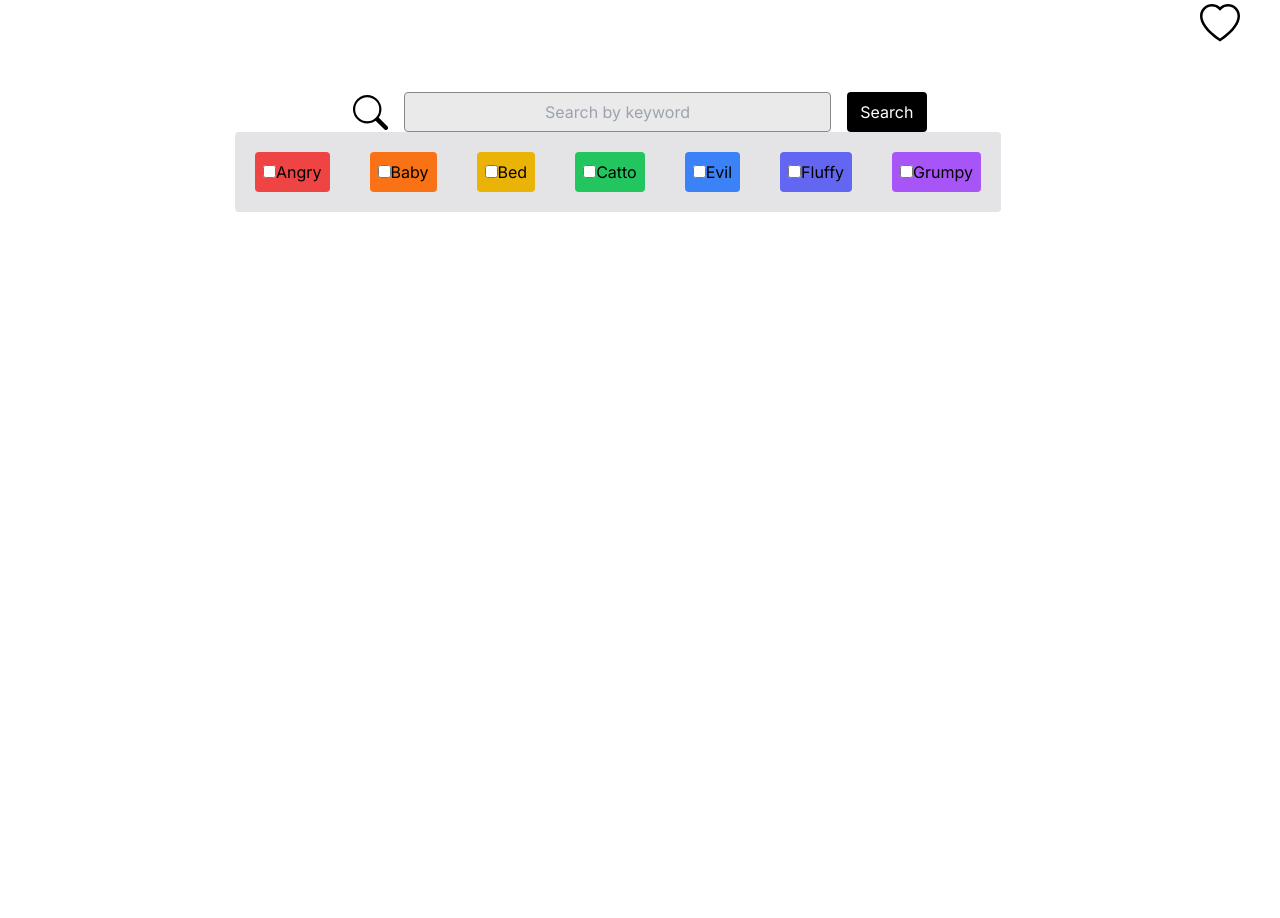
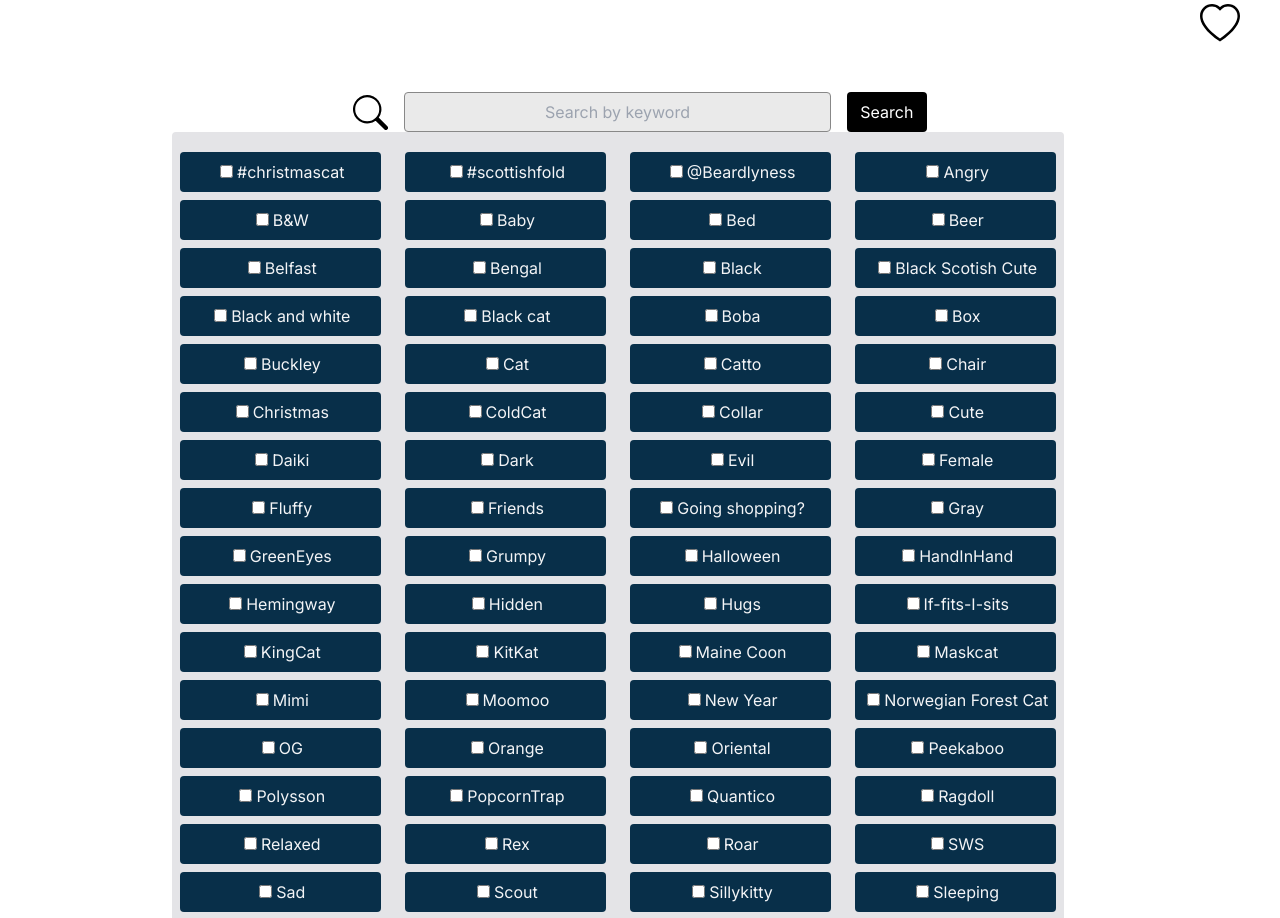
Before and after one commit to PenginYY/cat-lover, a Next.js app: page /CatSearch in a window 1280 px wide. Shown: the part 780-1698 px from the top of the page. Before the commit the page ends 992 px from the top, so only its background shows below. Built offline with nearby package versions, Linux system fonts and the light colour scheme; no server answers.

Commit message:
fix: search by keyword and add keywords data

```diff
--- /dev/null
+++ b/data/keywords.json
@@ -0,0 +1,131 @@
+[
+  "#christmascat",
+  "#scottishfold",
+  "@Beardlyness",
+  "Angry",
+  "B&W",
+  "Baby",
+  "Bed",
+  "Beer",
+  "Belfast",
+  "Bengal",
+  "Black",
+  "Black Scotish Cute",
+  "Black and white",
+  "Black cat",
+  "Boba",
+  "Box",
+  "Buckley",
+  "Cat",
+  "Catto",
+  "Chair",
+  "Christmas",
+  "ColdCat",
+  "Collar",
+  "Cute",
+  "Daiki",
+  "Dark",
+  "Evil",
+  "Female",
+  "Fluffy",
+  "Friends",
+  "Going shopping?",
+  "Gray",
+  "GreenEyes",
+  "Grumpy",
+  "Halloween",
+  "HandInHand",
+  "Hemingway",
+  "Hidden",
+  "Hugs",
+  "If-fits-I-sits",
+  "KingCat",
+  "KitKat",
+  "Maine Coon",
+  "Maskcat",
+  "Mimi",
+  "Moomoo",
+  "New Year",
+  "Norwegian Forest Cat",
+  "OG",
+  "Orange",
+  "Oriental",
+  "Peekaboo",
+  "Polysson",
+  "PopcornTrap",
+  "Quantico",
+  "Ragdoll",
+  "Relaxed",
+  "Rex",
+  "Roar",
+  "SWS",
+  "Sad",
+  "Scout",
+  "Sillykitty",
+  "Sleeping",
+  "Sleepy",
+  "Steve jobs",
+  "Summer",
+  "Tabby",
+  "Tuxedo",
+  "Village",
+  "Yeet",
+  "Zathras",
+  "achievement",
+  "adult",
+  "angry",
+  "angry cat",
+  "babycat",
+  "beautiful",
+  "black",
+  "black & white",
+  "brown",
+  "calico",
+  "cat",
+  "cat eyes",
+  "cat face",
+  "cuddle",
+  "cute cat",
+  "daisy",
+  "dance",
+  "depressed",
+  "devcat",
+  "dog",
+  "happy",
+  "interesting",
+  "kitten",
+  "kitty",
+  "long-hair",
+  "looking",
+  "lovely",
+  "meditating",
+  "meow",
+  "money",
+  "outdoor",
+  "orange cat",
+  "paw",
+  "persian cat",
+  "photoshop",
+  "playful",
+  "quiet",
+  "sad catto",
+  "scared",
+  "scream",
+  "serious",
+  "sitting",
+  "sleeping",
+  "sneaky",
+  "smile",
+  "spooky",
+  "tired",
+  "twins",
+  "unicorn",
+  "young",
+  "zoomies",
+  "Котенок",
+  "Кошка",
+  "милый",
+  "пухляк",
+  "пушистая",
+  "спит"
+]
--- a/src/app/CatSearch/page.js
+++ b/src/app/CatSearch/page.js
@@ -1,8 +1,9 @@
 "use client";
-import { useState } from "react";
+import { useState, useEffect } from "react";
 import Image from "next/image";
 import Navbar from "../components/Navbar";
 import { useSession } from "next-auth/react";
+import keyword from "../../../data/keywords.json";
 
 export default function MemeCreator() {
   const { data: session } = useSession();
@@ -10,9 +11,9 @@ export default function MemeCreator() {
   const [favorited, setFavorite] = useState(false);
   const [selectedTag, setSelectedTag] = useState("");
   const [message, setMessage] = useState("");
-  // default image
   const [catImageUrl, setCatImageUrl] = useState("/img/default-image.png");
   const [error, setError] = useState("");
+  const [keywords, setKeywords] = useState([]);
 
   const colors = [
     "bg-red-500",
@@ -24,45 +25,33 @@ export default function MemeCreator() {
     "bg-purple-500",
   ];
 
-  // Handle checkbox changes
   const handleCheckboxChange = (e) => {
     const { name, checked } = e.target;
-
     if (checked) {
       if (selectedTag) {
-        // If there's already a selected tag, show error
         setError("Choose only 1 keyword!");
       } else {
-        // Set the selected tag
         setSelectedTag(name);
-        setMessage(name); // Update the message with the selected tag
-        setError(""); // Clear any previous error
+        setMessage(name);
+        setError("");
       }
-    } else {
-      // Checkbox was unchecked
-      if (selectedTag === name) {
-        setSelectedTag(""); // Clear the selected tag
-        setMessage(""); // Clear the message
-        setError(""); // Clear any previous error
-      }
+    } else if (selectedTag === name) {
+      setSelectedTag("");
+      setMessage("");
+      setError("");
     }
   };
 
   const searchHandle = async () => {
     setFavorite(false);
-    // Build the API URL using user inputs
     const encodedMessage = encodeURIComponent(message);
-    console.log(encodedMessage);
 
     const apiUrl = `https://cataas.com/cat/${encodedMessage}?position=center`;
 
     try {
       const response = await fetch(apiUrl);
       if (response.ok) {
-        const imageUrl = response.url; // This is the direct image URL from the API
-        console.log(imageUrl); // Log the URL for confirmation
-
-        // Set the image URL in the state to display in the UI
+        const imageUrl = response.url;
         setCatImageUrl(imageUrl);
       }
     } catch (error) {
@@ -70,36 +59,14 @@ export default function MemeCreator() {
     }
   };
 
-  // List of dropdown keywords
-  const keywords = [
-    { name: "Angry" },
-    { name: "Baby" },
-    { name: "Bed" },
-    { name: "Catto" },
-    { name: "Evil" },
-    { name: "Fluffy" },
-    { name: "Grumpy" },
-  ];
+  const filteredKeywords = keywords.filter((item) =>
+    item.toLowerCase().includes(message.toLowerCase())
+  );
 
-  // console.log(searchName);
-  // Filtered keywords based on the search term
-  const filteredKeywords = keywords.filter((item) =>
-    item.name.toLowerCase().includes(message.toLowerCase())
-  );
-  // console.log(filteredKeywords);
-
-  // Add to favorite
   const favoriteHandler = async () => {
     setFavorite(true);
     const title = "Untitled";
     if (!favorited && catImageUrl !== "/img/default-image.png") {
-      // console.log("Preparing to send data:", {
-      //   userEmail: session.user.email,
-      //   title,
-      //   selectedTag,
-      //   message,
-      //   catImageUrl,
-      // });
       try {
         const response = await fetch("/api/favorites", {
           method: "POST",
@@ -129,17 +96,20 @@ export default function MemeCreator() {
     }
   };
 
+  useEffect(() => {
+    setKeywords(keyword);
+  }, []);
+
   return (
-    <main className="flex flex-col h-h-dvh">
+    <main className="flex flex-col h-h-dvh ">
       <Navbar session={session} />
-      {/* Display the cat image */}
       <div className="relative w-full h-64 md:h-96 lg:h-[800px]">
         <Image
           src={catImageUrl}
           alt="Generated cat meme"
           fill
           priority={true}
-          className="object-contain" // Changed from object-cover to object-contain
+          className="object-contain"
         />
 
         <button
@@ -182,7 +152,7 @@ export default function MemeCreator() {
           </div>
         )}
       </div>
-      {/* Input form */}
+
       <div className="flex justify-center items-center space-x-4 mt-2">
         <svg
           xmlns="http://www.w3.org/2000/svg"
@@ -199,7 +169,8 @@ export default function MemeCreator() {
           type="text"
           placeholder="Search by keyword"
           maxLength="20"
-          onChange={handleCheckboxChange}
+          value={message}
+          onChange={(e) => setMessage(e.target.value)} // Update message directly
         />
         <button
           onClick={searchHandle}
@@ -210,25 +181,25 @@ export default function MemeCreator() {
         </button>
       </div>
 
-      <div className="flex justify-center items-center w-full h-fit">
-        <div className="flex justify-center items-center bg-zinc-200 w-fit h-fit mr-11 rounded py-5">
+      <div className="flex justify-center items-center">
+        <div className="flex w-fit h-fit">
+          <div className="grid grid-cols-2 md:grid-cols-3 lg:grid-cols-4 gap-2 bg-zinc-200 justify-center items-center w-full h-fit mr-11 rounded py-5">
             {filteredKeywords.map((item, index) => (
               <div
-              key={item.name}
-              className={`${
-                colors[index % colors.length]
-              } text-black rounded mx-5 p-2`}
+                key={item}
+                className={`bg-sky-950 text-gray-100 rounded mx-2 p-2 text-center`}
               >
                 <input
                   type="checkbox"
-                className="inline-block text-center"
-                name={item.name}
-                id={item.name}
+                  className="inline-block text-center mx-1"
+                  name={item}
+                  id={item}
                   onChange={handleCheckboxChange}
                 />
-              <label htmlFor={item.name}>{item.name}</label>
+                <label htmlFor={item}>{item}</label>
               </div>
             ))}
+          </div>
         </div>
       </div>
     </main>
--- a/src/app/Favorite/page.js
+++ b/src/app/Favorite/page.js
@@ -30,12 +30,35 @@ export default function Favorite() {
   };
 
   // Function to handle title change for a specific favorite
-  const changeTitleHandler = (e, favId) => {
-    console.log(e.target.value);
+  const changeTitleHandler = async (e, favId) => {
+    const newTitle = e.target.value;
+    console.log(newTitle);
+
     const updatedFavorites = favorites.map((fav) =>
-      fav._id === favId ? { ...fav, title: e.target.value } : fav
+      fav._id === favId ? { ...fav, title: newTitle } : fav
     );
     setFavorites(updatedFavorites);
+
+    // handle the API request to update the title in the database
+    try {
+      const response = await fetch("/api/favorites", {
+        method: "PUT",
+        headers: { "Content-Type": "application/json" },
+        body: JSON.stringify({
+          favId, // Send the ID of the favorite being updated
+          title: newTitle, // Send the new title value
+        }),
+      });
+
+      if (!response.ok) {
+        throw new Error(`Error updating title: ${response.statusText}`);
+      }
+
+      const result = await response.json();
+      console.log("Update successful:", result);
+    } catch (error) {
+      console.error("Error updating title:", error);
+    }
   };
 
   useEffect(() => {
--- a/src/app/api/favorites/route.js
+++ b/src/app/api/favorites/route.js
@@ -82,17 +82,40 @@ export async function GET(req) {
 //not tested yet
 export async function PUT(req) {
   try {
-    const { searchParams } = new URL(req.url);
-    const userId = searchParams.get("userId");
+    // Parse the request body
+    const body = await req.json();
+    const { favId, title } = body; // Extract the favorite ID and the new title
+    console.log(favId, title);
 
+    if (!favId || !title) {
+      return NextResponse.json(
+        { message: "Favorite ID and title are required." },
+        { status: 400 }
+      );
+    }
+
+    // Connect to MongoDB
     await connectMongoDB();
-    const favoritesDel = await Favorite.collection("favorites").deleteOne({});
 
-    return NextResponse.json({ favoritesDel });
+    // Find the favorite by ID and update the title
+    const result = await Favorite.updateOne(
+      { _id: favId }, // Filter by favorite ID
+      { $set: { title: title } } // Update the title field
+    );
+
+    if (result.modifiedCount === 0) {
+      return NextResponse.json(
+        { message: "Favorite not found or title not updated." },
+        { status: 404 }
+      );
+    }
+
+    // Respond with the updated favorite
+    return NextResponse.json({ message: "Title updated successfully." });
   } catch (error) {
-    console.error("Error deleting favorites:", error);
+    console.error("Error updating favorite:", error);
     return NextResponse.json(
-      { message: "Failed to delete favorites." },
+      { message: "Failed to update favorite." },
       { status: 500 }
     );
   }
```
Lines whose indentation alone changed are shown as unchanged.
